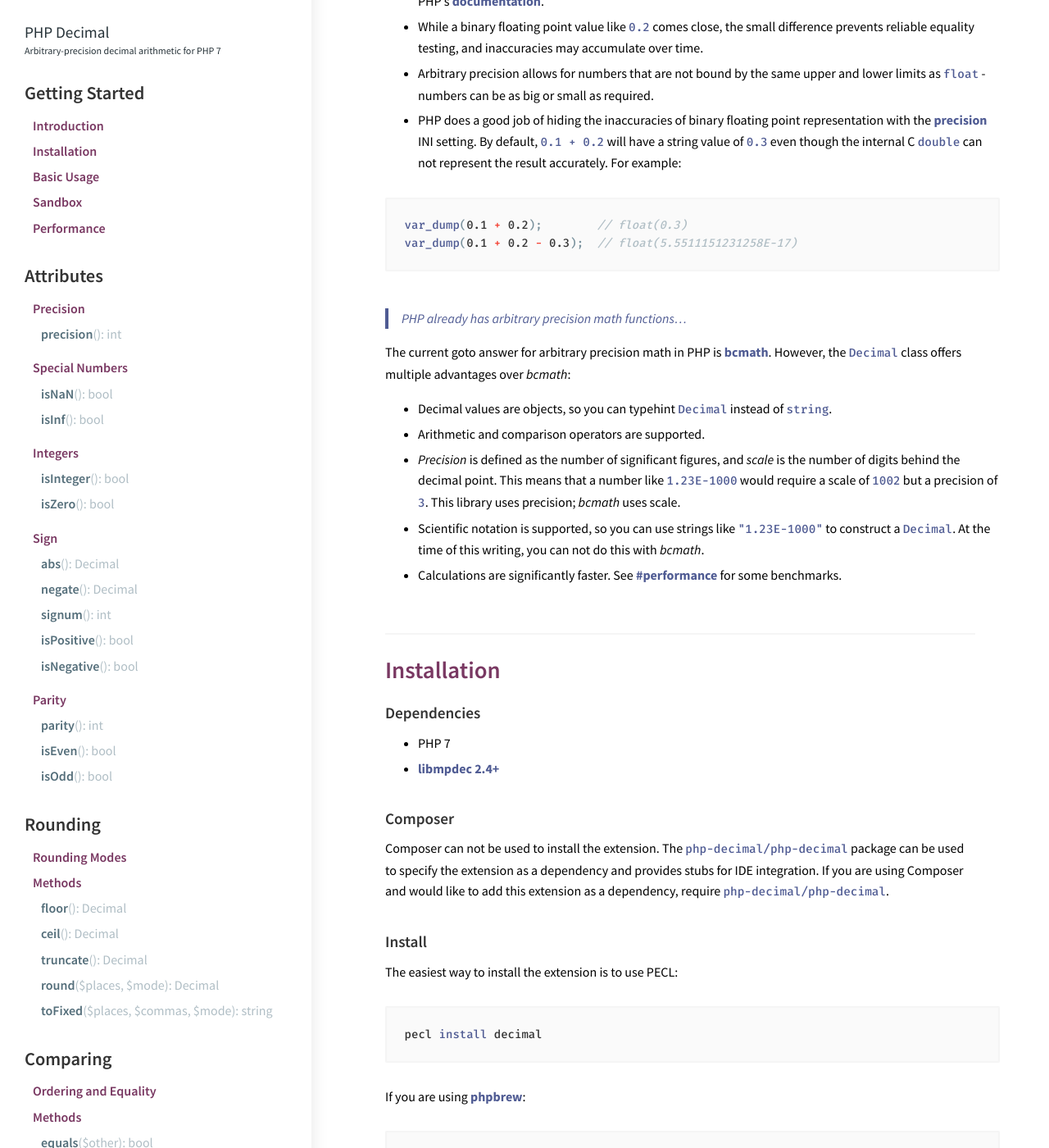
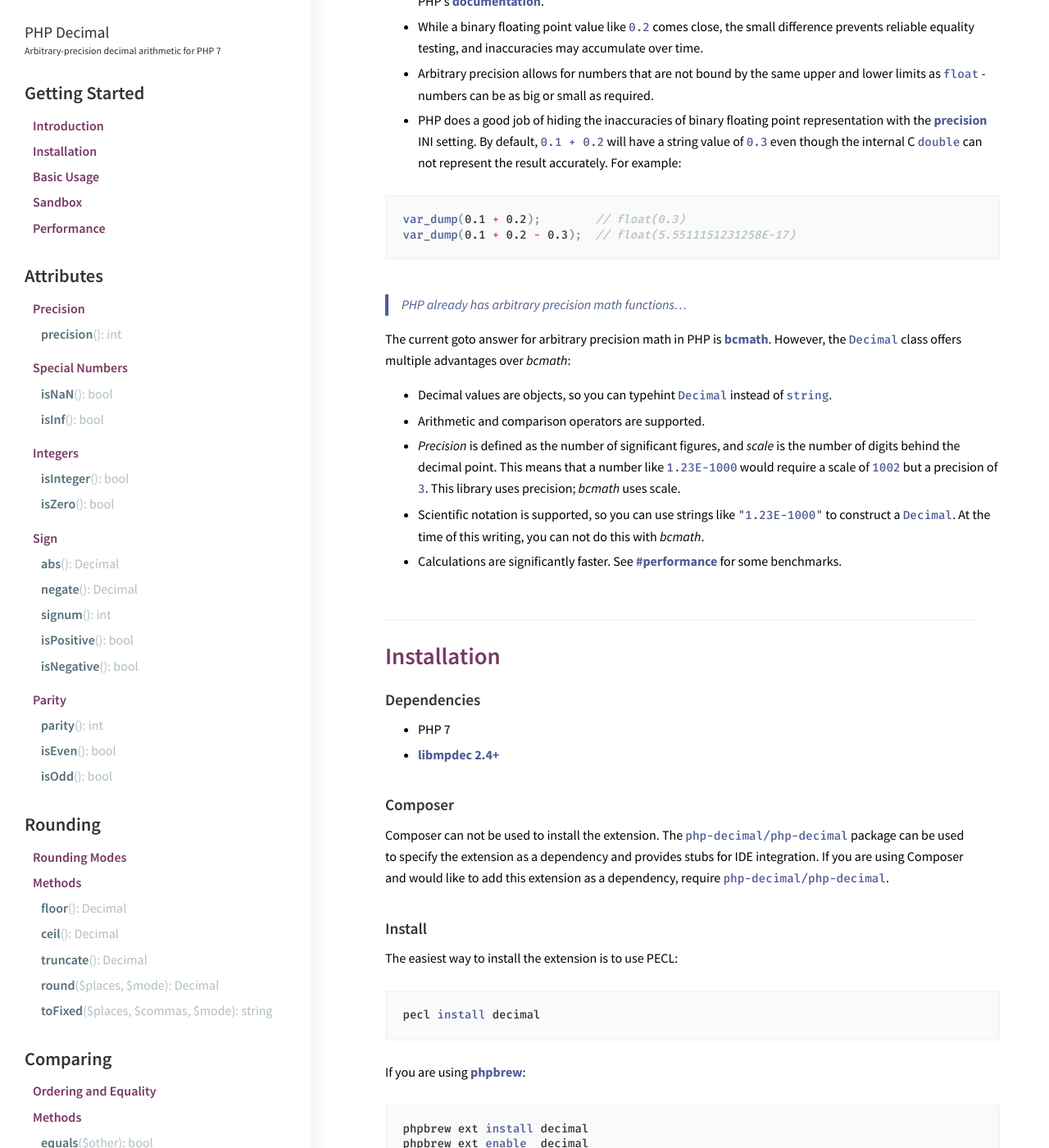
Before and after one commit to php-decimal/php-decimal.github.io, a Jekyll site: the page built from templates/main.md, in a window 1280 px wide and 1400 px high, scrolled down 468 px. Shown: the whole window at 82% size. Built offline with Jekyll 4.4.1, drawn with Linux system fonts in a browser that asks for light colours; our own code applies the rules of GitHub Pages for plain Markdown files.

Commit message:
Reduce code font size

```diff
--- a/_sass/_sandbox.scss
+++ b/_sass/_sandbox.scss
@@ -17,7 +17,7 @@
             font-size: 1em;
             font-weight: 500;
             background-color: transparent;
-            line-height: 150%;
+            line-height: 140%;
         }
     }
 
@@ -33,7 +33,7 @@
         overflow: auto;
         display: none;
         white-space: pre;
-        font-size: 0.8em;
+        font-size: 13px;
         font-weight: 500;
         color: $clr-php-black;
         padding: 10px;
--- a/_sass/_template.scss
+++ b/_sass/_template.scss
@@ -1,6 +1,6 @@
 * {
   box-sizing: border-box;
-  -webkit-font-smoothing: auto;
+  -webkit-font-smoothing: true !important;
 }
 
 p,
@@ -16,9 +16,9 @@ body {
 pre,
 code {
   font-family: $font-mono;
-  font-size: 0.9em;
+  font-size: 13px;
   color: $clr-php-black;
-  line-height: 150%;
+  line-height: 140%;
   font-weight: 500;
 
 }
--- a/scripts/app.js
+++ b/scripts/app.js
@@ -60,8 +60,8 @@ var sandbox = ace.edit("sandbox-editor", {
     tabSize: 4,
     autoScrollEditorIntoView: false,
     vScrollBarAlwaysVisible: false,
-    fontSize: "0.9em",
-    fontFamily: "Fira Code",
+    fontSize: "13px",
+    fontFamily: "Fira Mono",
     wrap: true,
     animatedScroll: false,
     printMargin: false,
```
